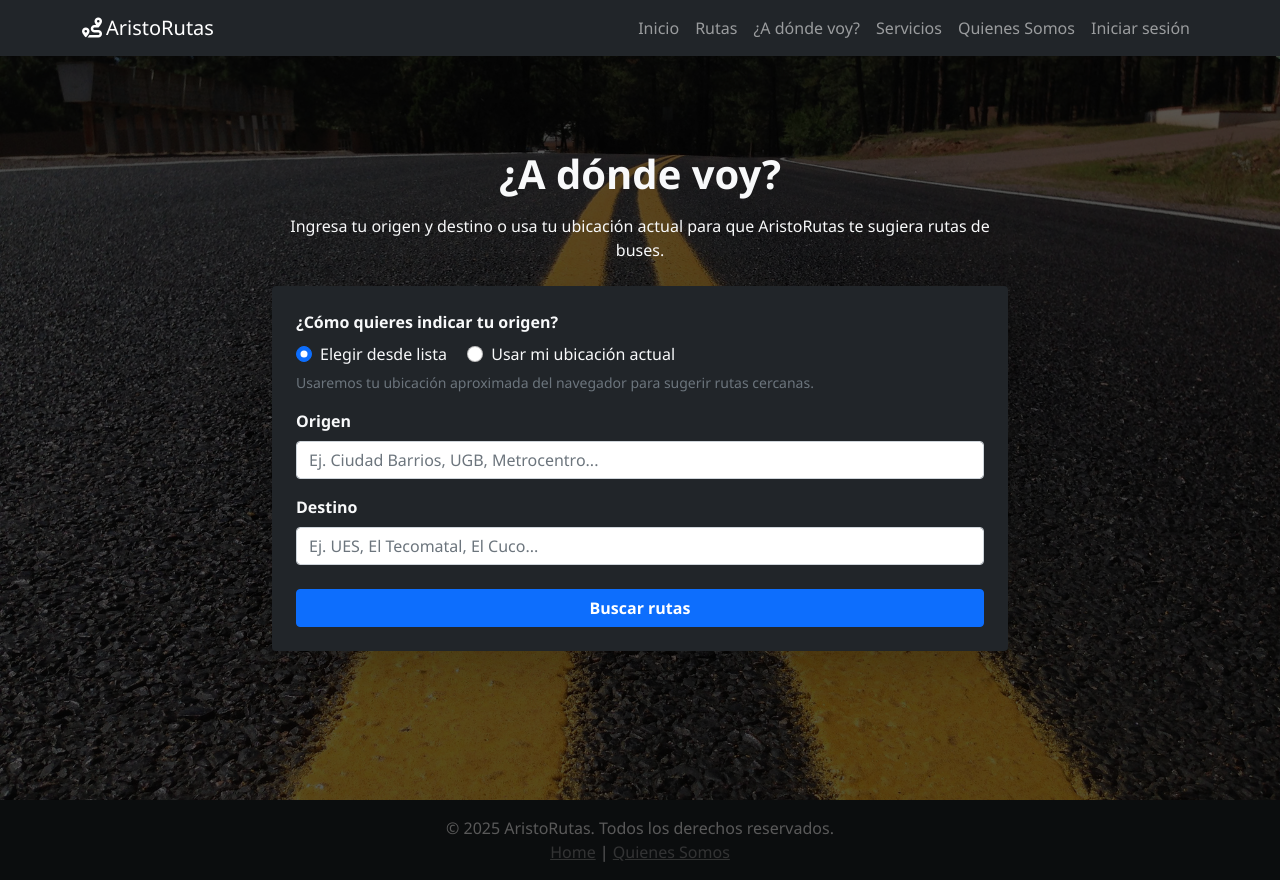
After one commit to DiegoCastro0/AristoRutas, a Django app: page /Rutas/donde-voy/ in a window 1280 px wide. The commit adds this page. Run offline with Django 5.2, Linux system fonts and the light colour scheme.

Commit message:
agregar el adonde voy?

```diff
--- a/Aristoruta/settings.py
+++ b/Aristoruta/settings.py
@@ -92,9 +92,9 @@ WSGI_APPLICATION = 'Aristoruta.wsgi.application'
 DATABASES = {
     'default': {
         'ENGINE': 'django.db.backends.postgresql',
-        'NAME': 'aristorutas',
-        'USER': 'cris_admin',
-        'PASSWORD': 'Usuario123!',
+        'NAME': 'AristoRutas',
+        'USER': 'usuario',
+        'PASSWORD': 'usuario123',
         'HOST': 'localhost',
         'PORT': '5432',
     }
--- a/Aristoruta/urls.py
+++ b/Aristoruta/urls.py
@@ -5,6 +5,8 @@ from Rutas import views as rutas_views
 from Login import views as login_views
 from QuienesSomos import views as quienes_views
 from Servicios import views as Servicios_views
+from Rutas import views as Rutas_views
+
 
 urlpatterns = [
     path('admin/', admin.site.urls),
@@ -23,4 +25,6 @@ urlpatterns = [
     path('Rutas/interdepartamentales/', rutas_views.interdepartamentales, name='interdepartamentales'),
     path('Rutas/sugerencias/', rutas_views.sugerencias, name='sugerencias'),
     path('Servicios/', Servicios_views.upgrade_plan, name='upgrade_plan'),
+    path('Rutas/donde-voy/', Rutas_views.donde_voy, name='donde_voy'),
+
 ]
--- /dev/null
+++ b/Rutas/templates/donde_voy.html
@@ -0,0 +1,163 @@
+{% extends 'base.html' %}
+{% load static %}
+
+{% block content %}
+
+<section class="hero-section d-flex align-items-center justify-content-center"
+         style="min-height: 100vh; background: url('{% static "img/fondos.jpg" %}') center/cover no-repeat;">
+    <div class="overlay position-absolute w-100 h-100" style="background: rgba(0,0,0,0.65); top:0; left:0;"></div>
+
+    <div class="container position-relative" style="z-index: 2;">
+        <div class="row justify-content-center">
+            <div class="col-lg-8">
+
+                <h1 class="text-center text-light fw-bold mb-3">¿A dónde voy?</h1>
+                <p class="text-center text-light mb-4">
+                    Ingresa tu origen y destino o usa tu ubicación actual para que AristoRutas te sugiera rutas de buses.
+                </p>
+
+                <div class="card bg-dark text-light shadow-lg border-0">
+                    <div class="card-body p-4">
+
+                        <!-- FORMULARIO -->
+                        <form method="get" action="{% url 'donde_voy' %}" id="form-donde-voy">
+                            <!-- modo de búsqueda (manual / gps) -->
+                            <input type="hidden" name="modo" id="modoInput" value="{{ modo|default:'manual' }}">
+                            <input type="hidden" name="lat" id="latInput" value="{{ lat }}">
+                            <input type="hidden" name="lon" id="lonInput" value="{{ lon }}">
+
+                            <!-- Selector de modo -->
+                            <div class="mb-3">
+                                <label class="form-label fw-bold">¿Cómo quieres indicar tu origen?</label>
+                                <div>
+                                    <div class="form-check form-check-inline">
+                                        <input class="form-check-input" type="radio"
+                                               name="modo_radio" id="modoManual"
+                                               value="manual"
+                                               {% if modo == 'manual' or not modo %}checked{% endif %}>
+                                        <label class="form-check-label" for="modoManual">Elegir desde lista</label>
+                                    </div>
+                                    <div class="form-check form-check-inline">
+                                        <input class="form-check-input" type="radio"
+                                               name="modo_radio" id="modoGps"
+                                               value="gps"
+                                               {% if modo == 'gps' %}checked{% endif %}>
+                                        <label class="form-check-label" for="modoGps">Usar mi ubicación actual</label>
+                                    </div>
+                                </div>
+                                <small class="text-muted d-block mt-1" id="gpsInfo" style="display:none;">
+                                    Usaremos tu ubicación aproximada del navegador para sugerir rutas cercanas.
+                                </small>
+                            </div>
+
+                            <!-- Origen -->
+                            <div class="mb-3">
+                                <label for="origenInput" class="form-label fw-bold">Origen</label>
+                                <input type="text"
+                                       class="form-control"
+                                       id="origenInput"
+                                       name="origen"
+                                       placeholder="Ej. Ciudad Barrios, UGB, Metrocentro..."
+                                       value="{{ origen }}">
+                            </div>
+
+                            <!-- Destino -->
+                            <div class="mb-4">
+                                <label for="destinoInput" class="form-label fw-bold">Destino</label>
+                                <input type="text"
+                                       class="form-control"
+                                       id="destinoInput"
+                                       name="destino"
+                                       placeholder="Ej. UES, El Tecomatal, El Cuco..."
+                                       value="{{ destino }}">
+                            </div>
+
+                            <button type="submit" class="btn btn-primary w-100 fw-bold">
+                                Buscar rutas
+                            </button>
+                        </form>
+
+                    </div>
+                </div>
+
+                <!-- RESULTADOS -->
+                {% if rutas_sugeridas %}
+                    <div class="mt-5">
+                        <h2 class="text-light mb-3">Rutas sugeridas</h2>
+
+                        <div class="row g-3">
+                            {% for ruta in rutas_sugeridas %}
+                                <div class="col-md-6">
+                                    <div class="card h-100 shadow-sm">
+                                        <div class="card-body">
+                                            <h5 class="card-title fw-bold">{{ ruta.nombre_ruta }}</h5>
+                                            <p class="card-text mb-1"><strong>Origen:</strong> {{ ruta.origen }}</p>
+                                            <p class="card-text mb-1"><strong>Destino:</strong> {{ ruta.destino }}</p>
+                                            <p class="card-text mb-1">
+                                                <strong>Tipo:</strong> {{ ruta.tipo }} |
+                                                <strong>Tarifa aprox:</strong> ${{ ruta.tarifa }}
+                                            </p>
+                                            {% if ruta.paradas %}
+                                                <p class="card-text">
+                                                    <strong>Paradas:</strong> {{ ruta.paradas }}
+                                                </p>
+                                            {% endif %}
+                                            {% if ruta.link %}
+                                                <a href="{{ ruta.link }}" target="_blank" class="btn btn-outline-primary btn-sm mt-2">
+                                                    Ver recorrido en mapa
+                                                </a>
+                                            {% endif %}
+                                        </div>
+                                    </div>
+                                </div>
+                            {% endfor %}
+                        </div>
+                    </div>
+
+                {% elif request.GET %}
+                    <!-- Hubo búsqueda pero sin resultados -->
+                    <div class="mt-5">
+                        <p class="text-light text-center">
+                            No se encontraron rutas que conecten esos puntos.
+                            Prueba con otros nombres de lugares o puntos de referencia.
+                        </p>
+                    </div>
+                {% endif %}
+
+            </div>
+        </div>
+    </div>
+</section>
+
+<script>
+    // Mostrar info de GPS si se selecciona esa opción
+    function actualizarModo() {
+        const modoManual = document.getElementById('modoManual');
+        const modoGps = document.getElementById('modoGps');
+        const modoInput = document.getElementById('modoInput');
+        const gpsInfo = document.getElementById('gpsInfo');
+
+        if (modoGps.checked) {
+            modoInput.value = 'gps';
+            gpsInfo.style.display = 'block';
+
+            if (navigator.geolocation) {
+                navigator.geolocation.getCurrentPosition(function (pos) {
+                    document.getElementById('latInput').value = pos.coords.latitude;
+                    document.getElementById('lonInput').value = pos.coords.longitude;
+                });
+            }
+        } else {
+            modoInput.value = 'manual';
+            gpsInfo.style.display = 'none';
+        }
+    }
+
+    document.getElementById('modoManual').addEventListener('change', actualizarModo);
+    document.getElementById('modoGps').addEventListener('change', actualizarModo);
+
+    // Ejecutar al cargar la página para setear el estado inicial
+    actualizarModo();
+</script>
+
+{% endblock %}
--- a/Rutas/views.py
+++ b/Rutas/views.py
@@ -1,46 +1,91 @@
 from django.shortcuts import render, redirect
 from django.contrib.auth.decorators import login_required
 from django.contrib import messages
-from .models import Sugerencia
-from .models import RutaBus
+from django.db.models import Q
+
+from .models import Sugerencia, RutaBus
+
 
 def Rutas(request):
     return render(request, 'rutas.html')
+
 
 def urbanas(request):
     rutas = RutaBus.objects.filter(tipo='Urbana', estado='Activa')
     return render(request, 'urbanas.html', {'rutas': rutas})
 
+
 def interurbanas(request):
     rutas = RutaBus.objects.filter(tipo='Interurbana', estado='Activa')
-    # Renderiza la plantilla con la lista de rutas (la plantilla actual se llama 'Interurbanas.html')
     return render(request, 'Interurbanas.html', {'rutas': rutas})
+
 
 def interdepartamentales(request):
     rutas = RutaBus.objects.filter(tipo='Interdepartamental', estado='Activa')
     return render(request, 'interdepartamentales.html', {'rutas': rutas})
 
+
 @login_required
 def sugerencias(request):
+    usuario = request.user
+
     if request.method == 'POST':
-        usuario = request.user  # instancia de tu modelo Usuario
         comentario = request.POST.get('sugerencia')
 
         if not comentario:
             messages.error(request, "El comentario no puede estar vacío.")
-            return render(request, 'sugerencias.html', {'sugerencias': Sugerencia.objects.filter(usuario=usuario)})
+        else:
+            Sugerencia.objects.create(
+                usuario=usuario,
+                nombre_usuario=usuario.usuario,
+                comentario=comentario
+            )
+            messages.success(request, "Sugerencia enviada correctamente.")
+            return redirect('sugerencias')
 
-        # Crear la sugerencia
-        Sugerencia.objects.create(
-            usuario=usuario,
-            nombre_usuario=usuario.usuario,
-            comentario=comentario
-        )
+    sugerencias_usuario = Sugerencia.objects.filter(
+        usuario=usuario
+    ).order_by('-fecha_creacion')
 
-        messages.success(request, "Sugerencia enviada correctamente.")
-        return redirect('sugerencias')  # redirige para evitar duplicados si refresca
+    return render(request, 'sugerencias.html', {'sugerencias': sugerencias_usuario})
 
-    # Mostrar sugerencias del usuario
-    usuario = request.user
-    sugerencias_usuario = Sugerencia.objects.filter(usuario=usuario).order_by('-fecha_creacion')
-    return render(request, 'sugerencias.html', {'sugerencias': sugerencias_usuario})
+
+def donde_voy(request):
+    rutas_sugeridas = RutaBus.objects.none()
+
+    modo = request.GET.get('modo', 'manual')
+    origen = request.GET.get('origen', '').strip()
+    destino = request.GET.get('destino', '').strip()
+    lat = request.GET.get('lat')
+    lon = request.GET.get('lon')
+
+    if request.GET:
+        qs = RutaBus.objects.filter(estado='Activa')
+
+        if origen:
+            qs = qs.filter(
+                Q(origen__icontains=origen) |
+                Q(paradas__icontains=origen)
+            )
+
+        if destino:
+            qs = qs.filter(
+                Q(destino__icontains=destino) |
+                Q(paradas__icontains=destino)
+            )
+
+        if modo == 'gps' and lat and lon:
+            # lógica futura con coordenadas
+            pass
+
+        rutas_sugeridas = qs.distinct()
+
+    context = {
+        'rutas_sugeridas': rutas_sugeridas,
+        'modo': modo,
+        'origen': origen,
+        'destino': destino,
+        'lat': lat,
+        'lon': lon,
+    }
+    return render(request, 'donde_voy.html', context)
--- a/templates/base.html
+++ b/templates/base.html
@@ -27,9 +27,8 @@
                     <ul class="navbar-nav ms-auto">
                         <li class="nav-item"><a class="nav-link" href="{% url 'home' %}">Inicio</a></li>
                         <li class="nav-item"><a class="nav-link" href="{% url 'rutas' %}">Rutas</a></li>
-
+                        <li class="nav-item"><a class="nav-link" href="{% url 'donde_voy' %}">¿A dónde voy?</a></li>
                         <li class="nav-item"><a class="nav-link" href="{% url 'upgrade_plan' %}">Servicios</a></li>
-
                         <li class="nav-item"><a class="nav-link" href="{% url 'quienes' %}">Quienes Somos</a></li>
 
                         {% if user.is_authenticated %}
```
